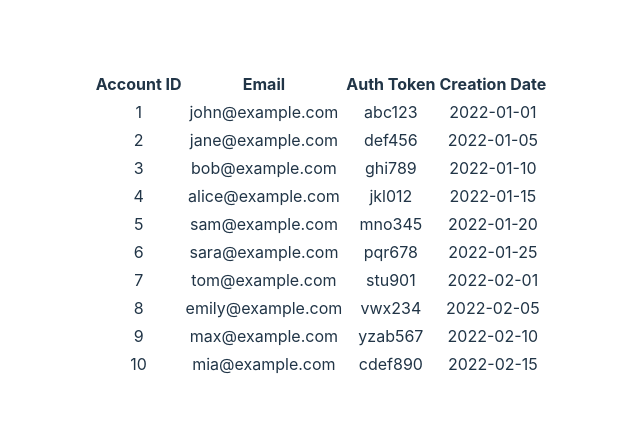
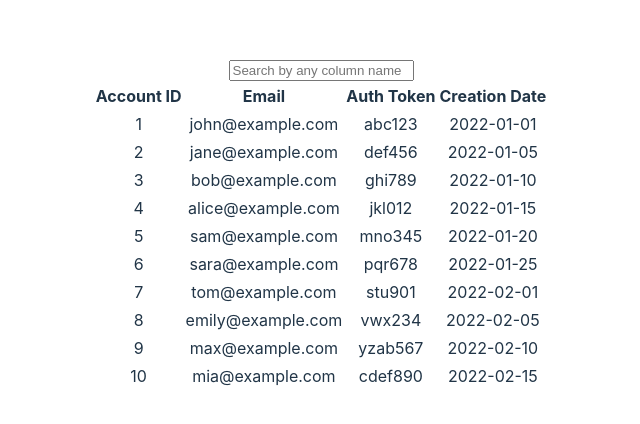
Before and after one commit to Kreal11/account-management, a React (Vite) app: page / in a window 1280 px wide. Shown: the part 176-600 px from the top of the page, without its empty margins (319-959 px from the left). Built offline with nearby package versions, Linux system fonts and the light colour scheme.

Commit message:
added filtration for accounts

```diff
--- a/src/components/account/Account.tsx
+++ b/src/components/account/Account.tsx
@@ -14,6 +14,13 @@ import Profile from "../profile/Profile";
 //   }>;
 // }
 
+type Account = {
+  accountId: string;
+  email: string;
+  authToken: string;
+  creationDate: string;
+};
+
 const Account: React.FC = () => {
   const headers = [
     { name: "Account ID", id: 1 },
@@ -22,15 +29,27 @@ const Account: React.FC = () => {
     { name: "Creation Date", id: 4 },
   ];
 
-  const fields = ["accountId", "email", "authToken", "creationDate"];
+  const fields: (keyof Account)[] = [
+    "accountId",
+    "email",
+    "authToken",
+    "creationDate",
+  ];
 
   const [selectedAccountId, setSelectedAccountId] = useState<string | null>(
     null
   );
+  const [filter, setFilter] = useState<string>("");
 
   const handleAccountClick = (accoundId: string) => {
     setSelectedAccountId(accoundId);
   };
+
+  const filteredAccounts: Account[] = accountsData.filter((account) =>
+    fields.some((field) =>
+      account[field].toLowerCase().trim().includes(filter.toLowerCase().trim())
+    )
+  );
 
   const getProfilesForAccount = (accountId: string) => {
     return profilesData.filter((profile) => profile.accountId === accountId);
@@ -44,6 +63,13 @@ const Account: React.FC = () => {
           setSelectedAccountId={setSelectedAccountId}
         />
       ) : (
+        <>
+          <input
+            type="text"
+            placeholder="Search by any column name"
+            value={filter}
+            onChange={(e) => setFilter(e.target.value)}
+          />
           <table>
             <thead>
               <tr>
@@ -53,7 +79,7 @@ const Account: React.FC = () => {
               </tr>
             </thead>
             <tbody>
-            {accountsData?.map((account) => (
+              {filteredAccounts?.map((account) => (
                 <tr
                   key={account.accountId}
                   onClick={() => handleAccountClick(account.accountId)}
@@ -67,6 +93,7 @@ const Account: React.FC = () => {
               ))}
             </tbody>
           </table>
+        </>
       )}
     </>
   );
```
Lines whose indentation alone changed are shown as unchanged.
